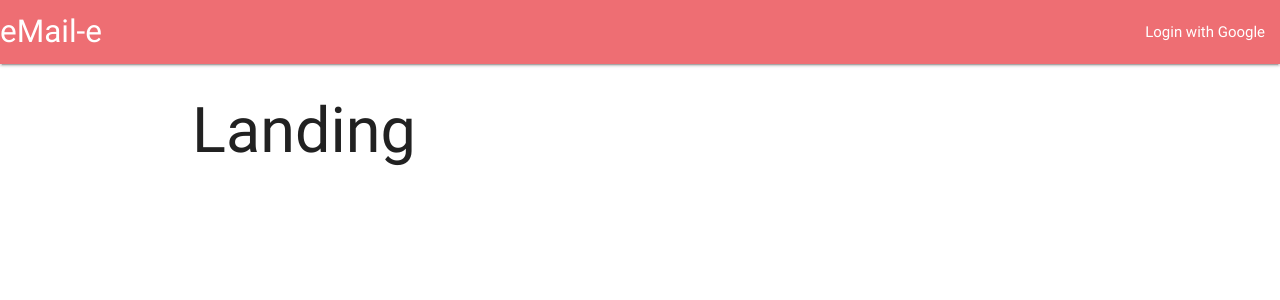
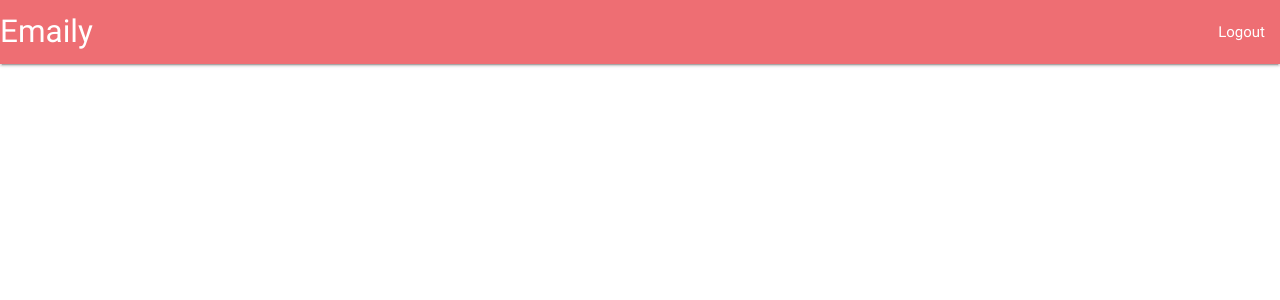
Before and after one commit to RickBr0wn/email-e, a React (Create React App) app in the folder client/: page / in a window 1280 px wide. Shown: the top 300 px of the page. Built offline with nearby package versions, Linux system fonts and the light colour scheme.

Commit message:
Bugged.. no payload returned

```diff
--- a/client/src/Components/App.js
+++ b/client/src/Components/App.js
@@ -1,25 +1,36 @@
-import React from 'react'
-import { BrowserRouter, Route } from 'react-router-dom'
+import React, { Component } from 'react'
+import { connect } from 'react-redux'
 
-import Header from './Header'
+class Header extends Component {
+  renderContent() {
+    switch (this.props.auth) {
+      case null:
+        return
+      case false:
+        return <li><a href="/auth/google">Login With Google</a></li>
+      default:
+        return <li><a>Logout</a></li>
+    }
+  }
 
-const Dashboard = () => <div className="container"><h1>Dashboard</h1></div>
-const SurveyNew = () => <div className="container"><h1>SurveyNew</h1></div>
-const Landing = () => <div className="container"><h1>Landing</h1></div>
-
-const App = () => {
-  return (
-    <div>
-      <BrowserRouter>
-        <div>
-          <Header />
-          <Route exact path="/" component={Landing} />
-          <Route exact path="/surveys" component={Dashboard} />
-          <Route path="/surveys/new" component={SurveyNew} />
+  render() {
+    return (
+      <nav>
+        <div className="nav-wrapper">
+          <a className="left brand-logo">
+            Emaily
+          </a>
+          <ul className="right">
+            {this.renderContent()}
+          </ul>
         </div>
-      </BrowserRouter>
-    </div>
-  )
+      </nav>
+    )
+  }
 }
 
-export default App
+function mapStateToProps({ auth }) {
+  return { auth }
+}
+
+export default connect(mapStateToProps)(Header)
--- a/client/src/Components/Header.js
+++ b/client/src/Components/Header.js
@@ -1,8 +1,10 @@
 import React, { Component } from 'react'
+import { connect } from 'react-redux'
 
 class Header extends Component {
-  render(){
-    return(
+  render() {
+    console.log(this.props)
+    return (
       <nav>
         <div className="nav-wrapper">
           <a className="left brand-logo">eMail-e</a>
@@ -17,4 +19,10 @@
   }
 }
 
-export default Header
+// mapStateToProps = { auth } => { auth }
+
+function mapStateToProps({ auth }) {
+  return { auth }
+}
+
+export default connect(mapStateToProps)(Header)
--- a/client/src/Reducers/authReducer.js
+++ b/client/src/Reducers/authReducer.js
@@ -1,5 +1,10 @@
-export default function(state = {}, action) {
+import { FETCH_USER } from '../Actions/types'
+
+export default function(state = null, action) {
+  console.log(action)
   switch (action.type) {
+    case FETCH_USER:
+      return action.payload || false
     default:
       return state
   }
```
Also changed, not shown: client/src/Actions/index.js (+4 -6 lines).
